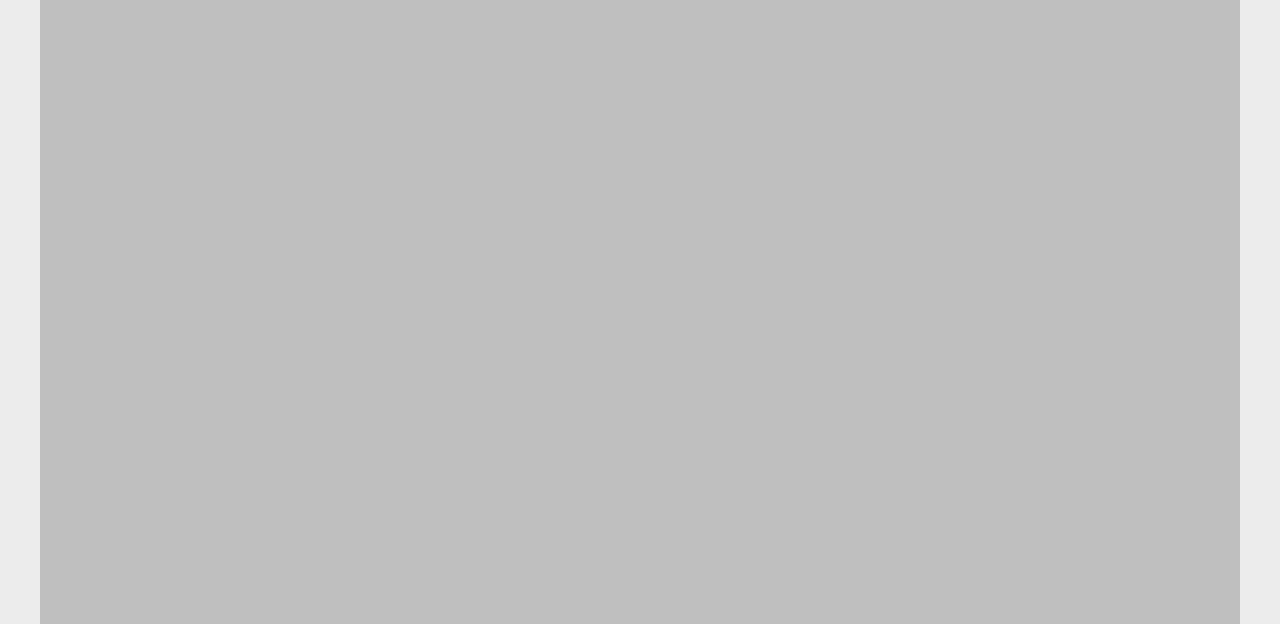
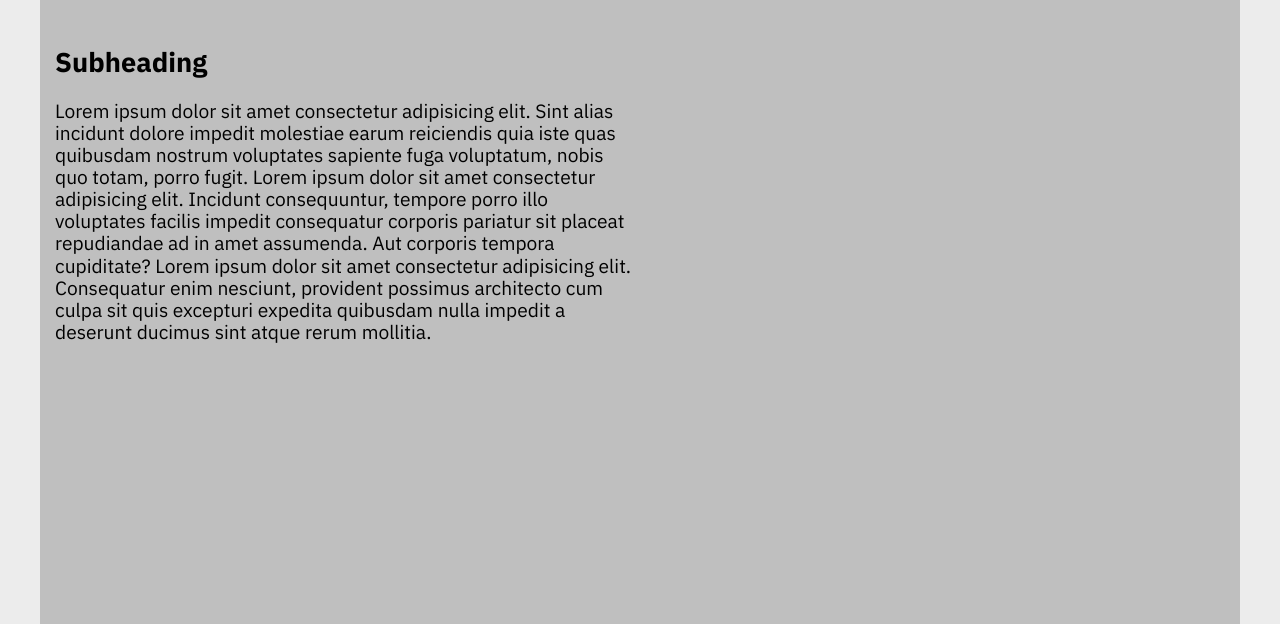
Before and after one commit to marco-tav/pagina-jt, a plain HTML site: page index.html in a window 1280 px wide. Shown: the part 176-800 px from the top of the page. Drawn offline with Linux system fonts and the light colour scheme.

Commit message:
Add example text to text div

```diff
--- a/index.html
+++ b/index.html
@@ -33,7 +33,8 @@
                 <h1 class="main-heading">JT Geofísica</h1>
                 <div class="content">
                     <div class="text">
-
+                        <h2 class="subheading">Subheading</h2>
+                        <p class="common-text">Lorem ipsum dolor sit amet consectetur adipisicing elit. Sint alias incidunt dolore impedit molestiae earum reiciendis quia iste quas quibusdam nostrum voluptates sapiente fuga voluptatum, nobis quo totam, porro fugit. Lorem ipsum dolor sit amet consectetur adipisicing elit. Incidunt consequuntur, tempore porro illo voluptates facilis impedit consequatur corporis pariatur sit placeat repudiandae ad in amet assumenda. Aut corporis tempora cupiditate? Lorem ipsum dolor sit amet consectetur adipisicing elit. Consequatur enim nesciunt, provident possimus architecto cum culpa sit quis excepturi expedita quibusdam nulla impedit a deserunt ducimus sint atque rerum mollitia.</p>
                     </div>
                     <div class="img">
 
--- a/styles/index-style.css
+++ b/styles/index-style.css
@@ -167,6 +167,16 @@ main {
     width: 50%;
 }
 
+.subheading {
+    font-size: 1.7rem;
+    margin-left: 15px;
+}
+
+.common-text {
+    font-size: 1.2rem;
+    margin-left: 15px;
+}
+
 .img {
     width: 50%;
 }
```
